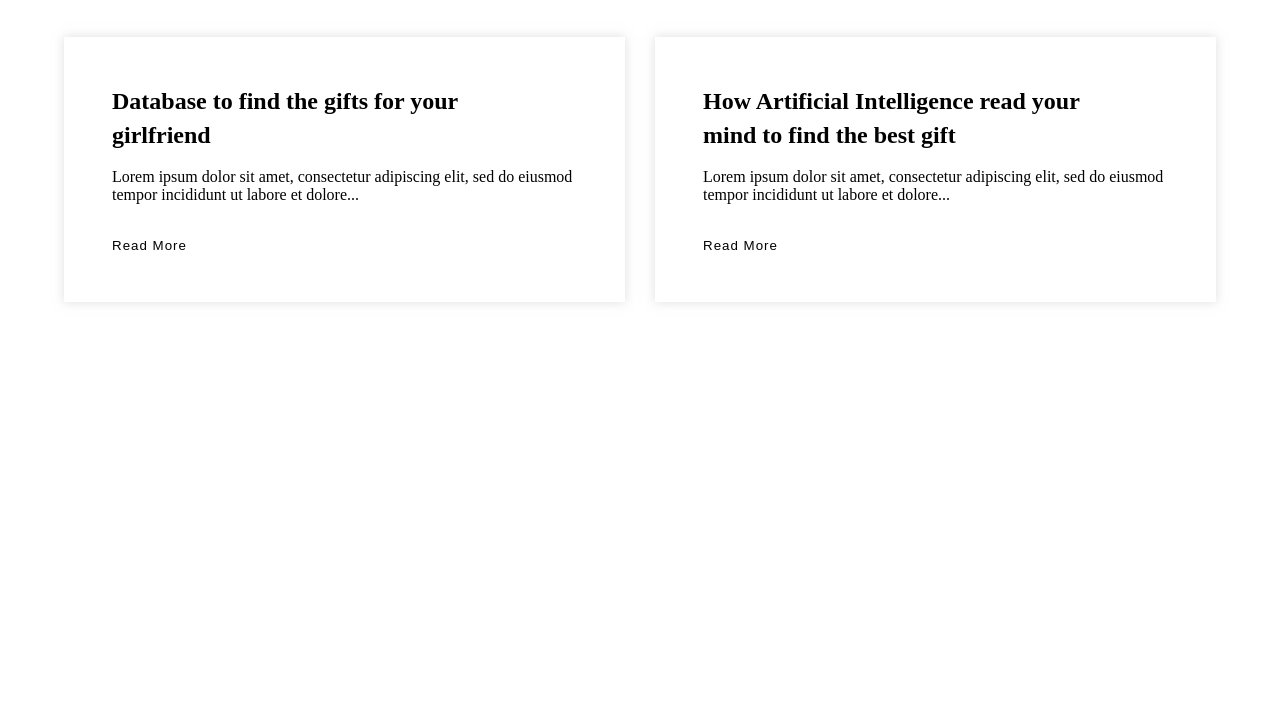
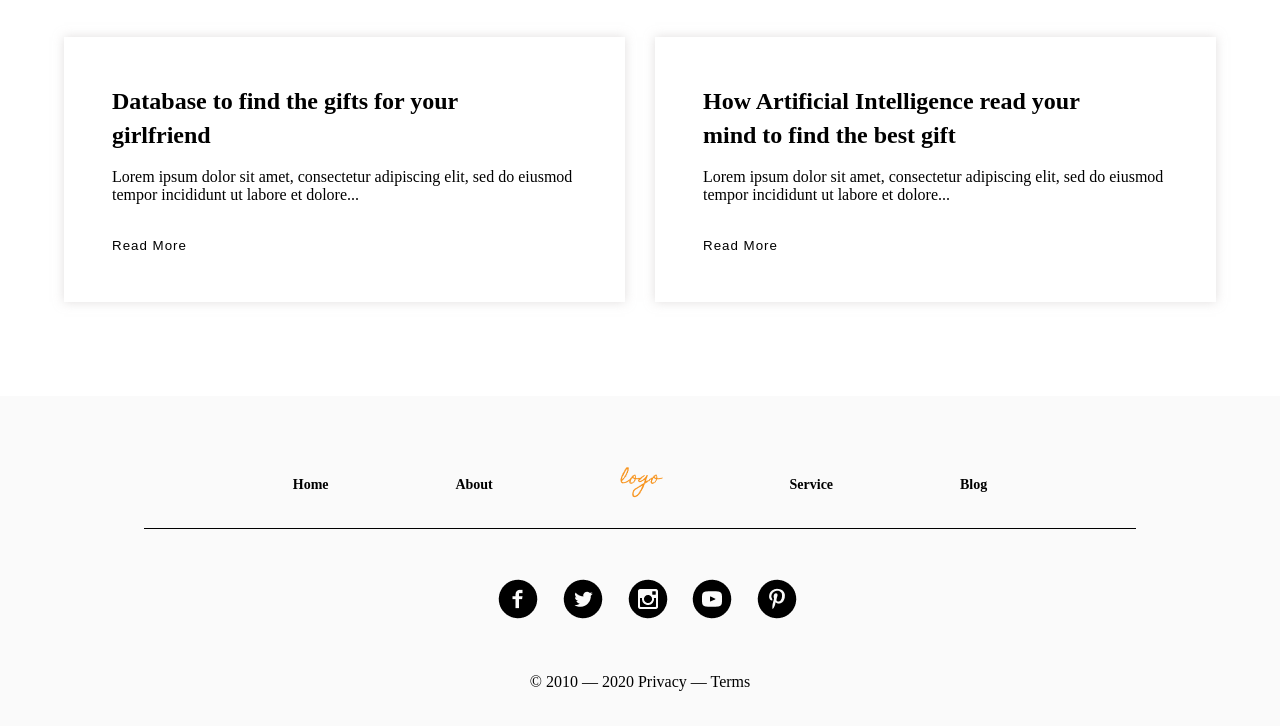
Before and after one commit to oichievas/Freebie, a plain HTML site: page index.html in a window 1280 px wide. Shown: the part 2852-3578 px from the top of the page. Before the commit the page ends 3234 px from the top, so only its background shows below. Drawn offline with Linux system fonts and the light colour scheme; a web font is replaced by a local one.

Commit message:
finished to responsive page

```diff
--- a/css/reset.css
+++ b/css/reset.css
@@ -17,6 +17,7 @@
   a {
     text-decoration: none;
     color: inherit;
+    cursor: pointer;
   }
 
   ul,li {
--- a/css/style.css
+++ b/css/style.css
@@ -305,6 +305,41 @@ header {
 }
 /* reviews */
 
+/* footer */
+
+footer {
+  background-color: #FAFAFA;
+  text-align: center;
+  padding-bottom: 35px;
+}
+
+.container .menu {
+  border-bottom: 1px solid #000;
+}
+
+.container .menu {
+  display: flex;
+  align-items: center;
+  justify-content: space-between;
+  font-size: 14px;
+  line-height: 140.62%;
+  padding: 7% 15% 25px 15%;
+  font-weight: 600;
+}
+
+.footer_logos ul{
+  display: flex;
+  align-items: center;
+  justify-content: center;
+  margin: 50px 0;
+}
+
+.footer_logos ul li {
+  padding-right: 2%;
+}
+
+
+/* footer */
 
 /* media */
 
@@ -382,6 +417,20 @@ header {
 
   }
   @media screen and (max-width: 576px) {
+    .navbar {
+      display: block;
+    }
+
+    .nav_logo {
+      width: 70px;
+      margin: 0 auto;
+    }
+
+    .nav_btn{
+      display: flex;
+      justify-content: center;
+    }
+
     .banner_wrap{
       flex-direction: column;
     }
--- a/index.html
+++ b/index.html
@@ -159,5 +159,29 @@
         </section>
     </content>
 
+    <footer>
+        <div class="container">
+            <ul class="menu">
+                <li><a href="">Home</a></li>
+                <li><a href="">About</a></li>
+                <li><a href="">
+                    <img src="img/logo-gold.png" alt="" srcset="">
+                </a></li>
+                <li><a href="">Service</a></li>
+                <li><a href="">Blog</a></li>
+            </ul>
+        </div>
+        <div class="footer_logos">
+            <ul>
+                <li><a href=""><img src="img/Vector.png" alt="" srcset=""></a></li>
+                <li><a href=""><img src="img/Vector (1).png" alt="" srcset=""></a></li>
+                <li><a href=""><img src="img/Vector (2).png" alt="" srcset=""></a></li>
+                <li><a href=""></a><img src="img/Vector (3).png" alt="" srcset=""></li>
+                <li><a href=""><img src="img/Vector (4).png" alt="" srcset=""></a></li>
+            </ul>
+        </div>
+        <p>© 2010 — 2020 Privacy — Terms</p>
+    </footer>
+
 </body>
 </html>
```
